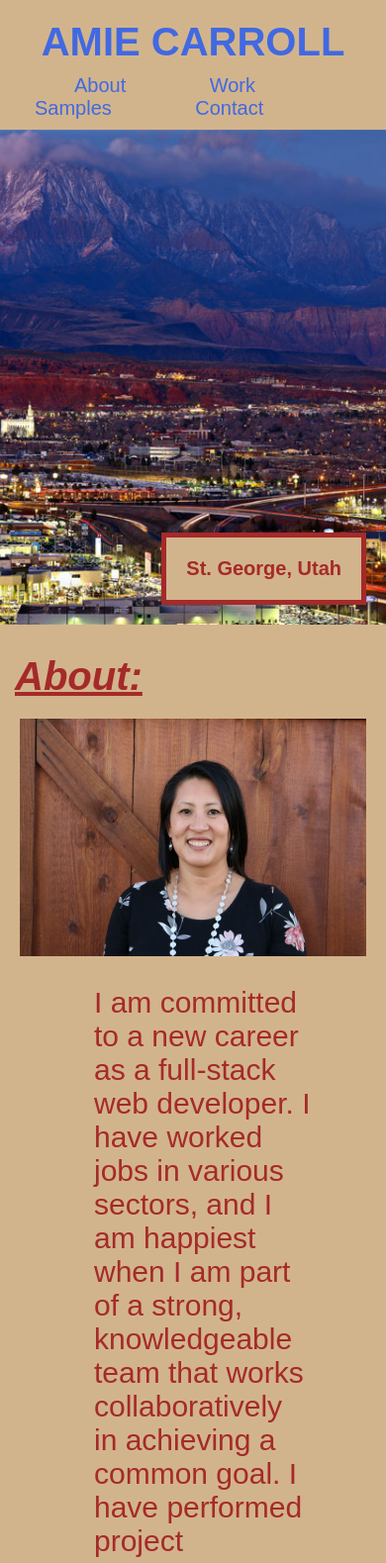
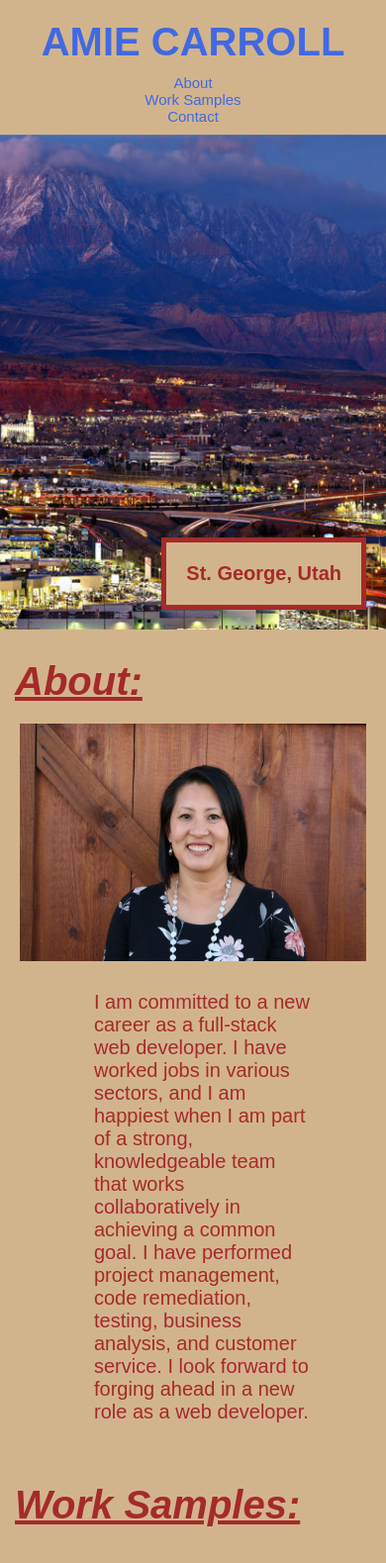
Before and after one commit to amiedawn/work-portfolio, a plain HTML site: page index.html in a window 390 px wide. Shown: the top 1579 px of the page at 99% size. Drawn offline with Linux system fonts and the light colour scheme.

Commit message:
final changes

```diff
--- a/assets/css/style.css
+++ b/assets/css/style.css
@@ -79,7 +79,6 @@ header nav ul li a {
   margin-right: 20px; /* moving in label from right edge */
   margin-bottom: 20px; /* moving in label from bottom edge */
 }
-
 /* end hero section style */
 
 /* start about section style */
@@ -95,7 +94,6 @@ header nav ul li a {
 /* end about section style */
 
 /* start work samples section style */
-
 .samples {  /* text placement of work samples section */
   font-size: 50px; /* make boxes look right */
   display: flexbox; /* makes work samples left aligned with grid underneath */
@@ -222,7 +220,7 @@ footer a {
 }
 /* end footer style */
 
-/* The following need to stay at the bottom of the CSS file */
+/* The following need to stay at the bottom of the CSS file, but before media queries */
 section {
   padding: 40px;
   color: var(--primary-color);
@@ -249,10 +247,15 @@ section h2 {  /* section titles formatting */
    header h1 {
        width: 100%;
        text-align: center;
+
    }
 
    header nav ul li a {
-       font-size: 20px;
+       font-size: 15px;
+       flex-direction: column; /* makes the menu stack instead of inline */
+       align-items: center; /* makes the menu stack instead of inline */
+       display: block; /* makes the menu items stacked */
+       text-align: center; /* makes the menu items centered when stacked */
    }
 
    .hero {
@@ -260,12 +263,13 @@ section h2 {  /* section titles formatting */
    }
 
    .about-info {
-     flex-direction: column;
-     align-items: center;
-      }
+     flex-direction: column; /* makes the picture and text stack instead of inline */
+     align-items: center; /* makes the picture and text stack instead of inline */
+   }
 
    .about-info p {
      padding-top: 30px;
+     font-size: 20px;
    }
 
    .section h2 {
@@ -275,7 +279,7 @@ section h2 {  /* section titles formatting */
    footer {
      flex-direction: column;
      align-items: center;
-
+     font-size: 20px;
    }
 }
 
```
